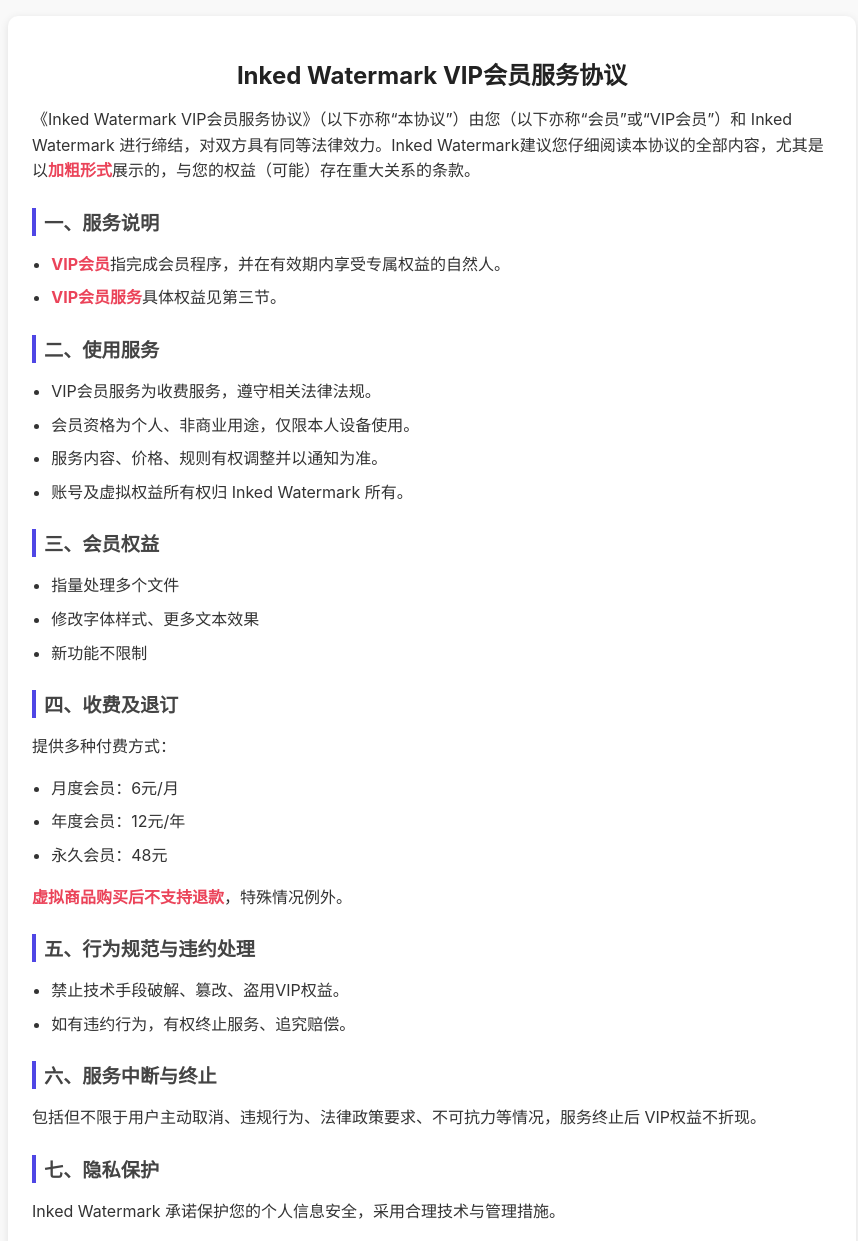
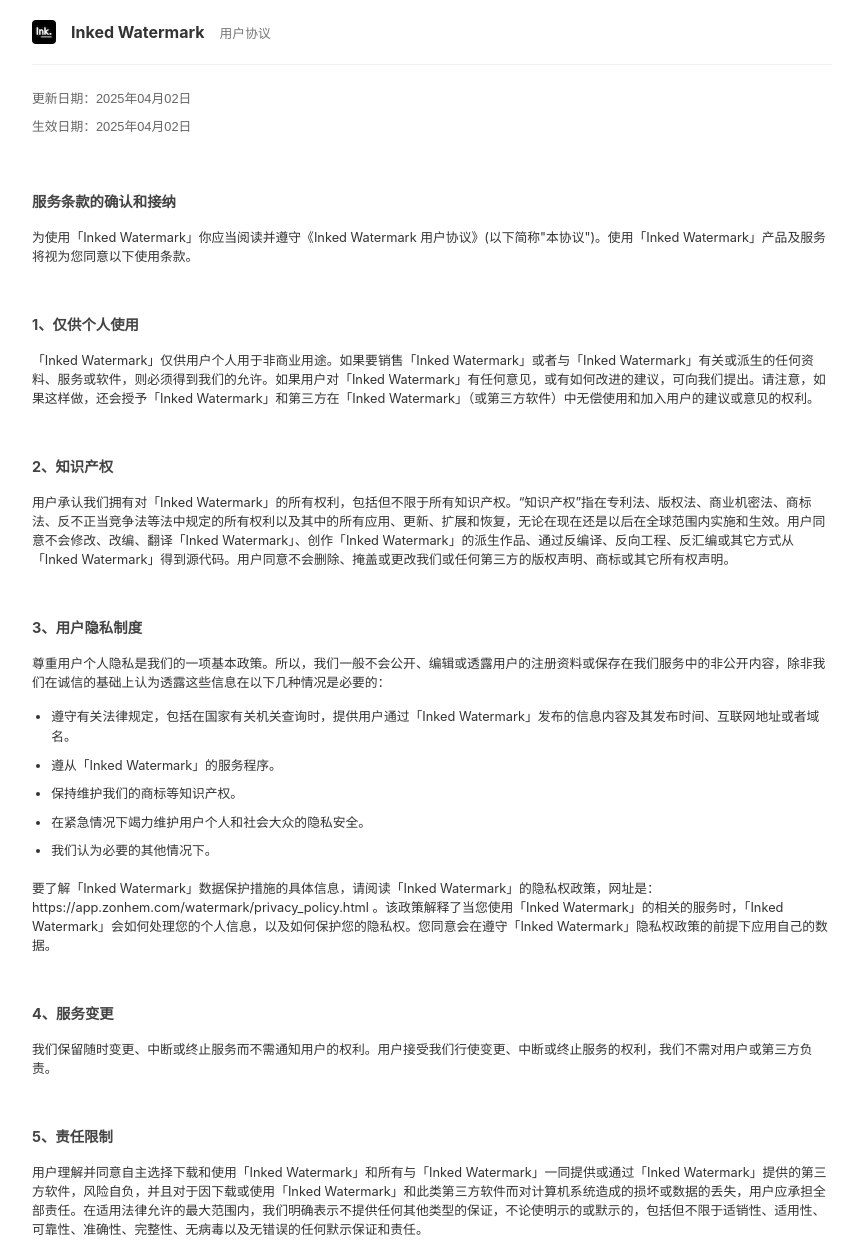
Before and after one commit to danzel-duan/watermark-app-Policy, a plain HTML site: page watermark/user_policy.html in a window 1280 px wide. Shown: the top 1241 px of the page, without its empty margins (208-1066 px from the left). Drawn offline with Linux system fonts and the light colour scheme.

Commit message:
写样式

```diff
--- a/watermark/user_policy.html
+++ b/watermark/user_policy.html
@@ -4,44 +4,87 @@
 <head>
   <meta charset="UTF-8" />
   <meta name="viewport" content="width=device-width, initial-scale=1.0" />
-  <title>Inked Watermark VIP会员服务协议</title>
+  <link rel="icon" href="Inked-icon.png" type="image/x-icon">
+  <title>用户协议 - Inked 水印</title>
   <style>
     body {
       font-family: -apple-system, BlinkMacSystemFont, "Segoe UI", Roboto, "Helvetica Neue", Arial, sans-serif;
       margin: 0;
-      padding: 1rem;
-      background-color: #f9f9f9;
+      /* padding: 1rem; */
+      background-color: white;
       color: #333;
+    }
+
+    /* 悬浮头部样式 */
+    .sticky-header {
+      position: sticky;
+      top: 0;
+      max-width: 800px;
+      margin: 0 auto;
+      background-color: white;
+      padding: 20px 0px 20px 0px;
+      display: flex;          /* 横向排列 */
+      align-items: center;   /* 垂直居中 */
+      justify-content: flex-start; /* 内容靠左 */
+      gap: 15px;             /* 元素间距 */
+      border-bottom: 1px solid #f0f0f0; /* 底部边框线 */
+      z-index: 100;
+    }
+
+    /* 图标样式 */
+    .header-icon {
+      width: 24px;
+      height: 24px;
+      border-radius: 4px;
+    }
+
+    /* 应用名称样式 */
+    .app-name {
+        font-size: 1rem;
+        font-weight: bold;
+        color: #333;
+    }
+
+    /* 使用条款标签样式 */
+    .terms-tag {
+        font-size: 0.8rem;
+        color: #777;
+        margin-right: auto; /* 靠左对齐 */
     }
 
     .container {
       max-width: 800px;
       margin: 0 auto;
       background-color: #fff;
-      padding: 1.5rem;
-      border-radius: 10px;
-      box-shadow: 0 2px 8px rgba(0, 0, 0, 0.1);
     }
 
     h1 {
-      font-size: 1.5rem;
-      text-align: center;
+      font-size: 0.9rem;
+      text-align: left;
+      margin-top: 3rem;
       margin-bottom: 1rem;
-      color: #222;
+      color: #444;
     }
 
-    h2 {
-      font-size: 1.2rem;
-      margin-top: 1.5rem;
-      color: #444;
-      border-left: 4px solid #4f46e5;
-      padding-left: 0.5rem;
+    .date-info {
+      margin-top: 20px;
+      line-height: 1.6;
+      font-family: Arial, sans-serif;
+    }
+    .date-info p {
+      margin: 0;
+      padding: 4px 0;
+      color: #666;
     }
 
-    p,
+    p {
+      font-size: 0.8rem;
+    }
+
     li {
       line-height: 1.6;
       margin: 0.5rem 0;
+      font-size: 0.8rem;
     }
 
     ul {
@@ -62,68 +105,68 @@
       h1 {
         font-size: 1.2rem;
       }
-      h2 {
-        font-size: 1rem;
-      }
     }
   </style>
 </head>
 
 <body>
+  <!-- 悬浮头部 -->
+  <div class="sticky-header">
+    <img class="header-icon" src="./Inked-icon.png" alt="App Icon">
+    <div class="app-name">Inked Watermark</div>
+    <div class="terms-tag">用户协议</div>
+  </div>
   <div class="container">
-    <h1>Inked Watermark VIP会员服务协议</h1>
+    <div class="date-info">
+      <p class="update-date">更新日期：2025年04月02日</p>
+      <p class="effective-date">生效日期：2025年04月02日</p>
+    </div>
 
-    <p>《Inked Watermark VIP会员服务协议》（以下亦称“本协议”）由您（以下亦称“会员”或“VIP会员”）和 Inked Watermark 进行缔结，对双方具有同等法律效力。Inked Watermark建议您仔细阅读本协议的全部内容，尤其是以<strong>加粗形式</strong>展示的，与您的权益（可能）存在重大关系的条款。</p>
+    <h1>服务条款的确认和接纳</h1>
+    <p>为使用「Inked Watermark」你应当阅读并遵守《Inked Watermark 用户协议》(以下简称"本协议")。使用「Inked Watermark」产品及服务将视为您同意以下使用条款。</p>
 
-    <h2>一、服务说明</h2>
+    <h1>1、仅供个人使用</h1>
+    <p>「Inked Watermark」仅供用户个人用于非商业用途。如果要销售「Inked Watermark」或者与「Inked Watermark」有关或派生的任何资料、服务或软件，则必须得到我们的允许。如果用户对「Inked Watermark」有任何意见，或有如何改进的建议，可向我们提出。请注意，如果这样做，还会授予「Inked Watermark」和第三方在「Inked Watermark」（或第三方软件）中无偿使用和加入用户的建议或意见的权利。</p>
+
+    <h1>2、知识产权</h1>
+    <p>用户承认我们拥有对「Inked Watermark」的所有权利，包括但不限于所有知识产权。“知识产权”指在专利法、版权法、商业机密法、商标法、反不正当竞争法等法中规定的所有权利以及其中的所有应用、更新、扩展和恢复，无论在现在还是以后在全球范围内实施和生效。用户同意不会修改、改编、翻译「Inked Watermark」、创作「Inked Watermark」的派生作品、通过反编译、反向工程、反汇编或其它方式从「Inked Watermark」得到源代码。用户同意不会删除、掩盖或更改我们或任何第三方的版权声明、商标或其它所有权声明。</p>
+
+    <h1>3、用户隐私制度</h1>
+    <p>尊重用户个人隐私是我们的一项基本政策。所以，我们一般不会公开、编辑或透露用户的注册资料或保存在我们服务中的非公开内容，除非我们在诚信的基础上认为透露这些信息在以下几种情况是必要的：</p>
+
     <ul>
-      <li><strong>VIP会员</strong>指完成会员程序，并在有效期内享受专属权益的自然人。</li>
-      <li><strong>VIP会员服务</strong>具体权益见第三节。</li>
+      <li>遵守有关法律规定，包括在国家有关机关查询时，提供用户通过「Inked Watermark」发布的信息内容及其发布时间、互联网地址或者域名。</li>
+      <li>遵从「Inked Watermark」的服务程序。</li>
+      <li>保持维护我们的商标等知识产权。</li>
+      <li>在紧急情况下竭力维护用户个人和社会大众的隐私安全。</li>
+      <li>我们认为必要的其他情况下。</li>
     </ul>
 
-    <h2>二、使用服务</h2>
+    <p>要了解「Inked Watermark」数据保护措施的具体信息，请阅读「Inked Watermark」的隐私权政策，网址是：https://app.zonhem.com/watermark/privacy_policy.html 。该政策解释了当您使用「Inked Watermark」的相关的服务时，「Inked Watermark」会如何处理您的个人信息，以及如何保护您的隐私权。您同意会在遵守「Inked Watermark」隐私权政策的前提下应用自己的数据。
+    </p>
+
+    <h1>4、服务变更</h1>
+    <p>我们保留随时变更、中断或终止服务而不需通知用户的权利。用户接受我们行使变更、中断或终止服务的权利，我们不需对用户或第三方负责。</p>
+
+    <h1>5、责任限制</h1>
+    <p>用户理解并同意自主选择下载和使用「Inked Watermark」和所有与「Inked Watermark」一同提供或通过「Inked Watermark」提供的第三方软件，风险自负，并且对于因下载或使用「Inked Watermark」和此类第三方软件而对计算机系统造成的损坏或数据的丢失，用户应承担全部责任。在适用法律允许的最大范围内，我们明确表示不提供任何其他类型的保证，不论使明示的或默示的，包括但不限于适销性、适用性、可靠性、准确性、完整性、无病毒以及无错误的任何默示保证和责任。</p>
+
+    <p>在适用法律允许的最大范围内，我们及其许可人不会向您做出以下声明或担保：</p>
+
     <ul>
-      <li>VIP会员服务为收费服务，遵守相关法律法规。</li>
-      <li>会员资格为个人、非商业用途，仅限本人设备使用。</li>
-      <li>服务内容、价格、规则有权调整并以通知为准。</li>
-      <li>账号及虚拟权益所有权归 Inked Watermark 所有。</li>
+      <li>您对服务的使用会满足您的需求；</li>
+      <li>您对服务的使用会连续无中断、及时、安全或没有错误；</li>
+      <li>您使用相关服务而获得的任何信息一律准确可靠；</li>
     </ul>
 
-    <h2>三、会员权益</h2>
-    <ul>
-      <li>指量处理多个文件</li>
-      <li>修改字体样式、更多文本效果</li>
-      <li>新功能不限制</li>
-    </ul>
+    <p>
+      在适用法律允许的最大范围内，我们不就因用户使用「Inked Watermark」引起的，或在任何方面与我们的产品和服务有关的任何意外的、非直接的、特殊的、或间接的损害或请求（包括但不限于因人身伤害、因隐私泄漏、因未能履行包括诚信或合理谨慎在内的任何责任、因过失和因任何其他金钱上的损失或其他损失而造成的损害赔偿）承担任何责任。用户上载的行为，即意味着用户或用户代理的著作权人授权我们及其关联公司在「Inked Watermark」的服务器上保存内容，但用户或原著作权人仍保有上载作品的著作权，且我们未经用户或原著作权人许可不得将上载作品在其他公开渠道发布。如用户在使用「Inked Watermark」时涉及到其他我们或其关联公司提供的服务，还应遵守相应的服务条款。</p>
 
-    <h2>四、收费及退订</h2>
-    <p>提供多种付费方式：</p>
-    <ul>
-      <li>月度会员：6元/月</li>
-      <li>年度会员：12元/年</li>
-      <li>永久会员：48元</li>
-    </ul>
-    <p><strong>虚拟商品购买后不支持退款</strong>，特殊情况例外。</p>
+      <h1>6、保障</h1>
+    <p>用户同意保障和维护我们的利益，负责支付由用户违反本服务条款或我们其他服务条款而引起的律师费用、损害补偿费用、政府机关处罚费用和其它侵权赔偿费用等。</p>
 
-    <h2>五、行为规范与违约处理</h2>
-    <ul>
-      <li>禁止技术手段破解、篡改、盗用VIP权益。</li>
-      <li>如有违约行为，有权终止服务、追究赔偿。</li>
-    </ul>
-
-    <h2>六、服务中断与终止</h2>
-    <p>包括但不限于用户主动取消、违规行为、法律政策要求、不可抗力等情况，服务终止后 VIP权益不折现。</p>
-
-    <h2>七、隐私保护</h2>
-    <p>Inked Watermark 承诺保护您的个人信息安全，采用合理技术与管理措施。</p>
-
-    <h2>八、其他</h2>
-    <ul>
-      <li>本协议适用中华人民共和国法律。</li>
-      <li>争议协商不成可向被告所在地法院提起诉讼。</li>
-      <li>条款无效部分不影响其他条款效力。</li>
-    </ul>
-
+    <h1>7、法律</h1>
+    <p>上述条款将受中华人民共和国法律的约束并依据其解释。如出现纠纷，用户和我们一致同意将纠纷交由当地人民法院管辖。如用户对本服务条款内容有任何疑问，可发邮件至(danzeldeveloper@163.com)。</p>
   </div>
 </body>
 
```
Also changed, not shown: watermark/Inked-icon.png (added), watermark/privacy.txt (added), watermark/subscription.txt (added), watermark/tos.txt (added).
